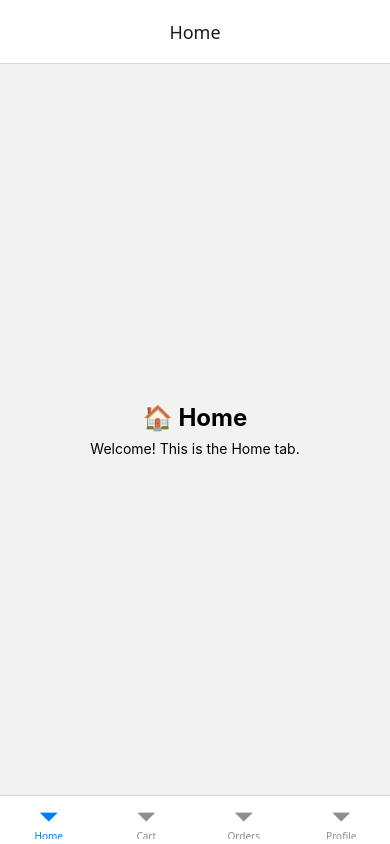
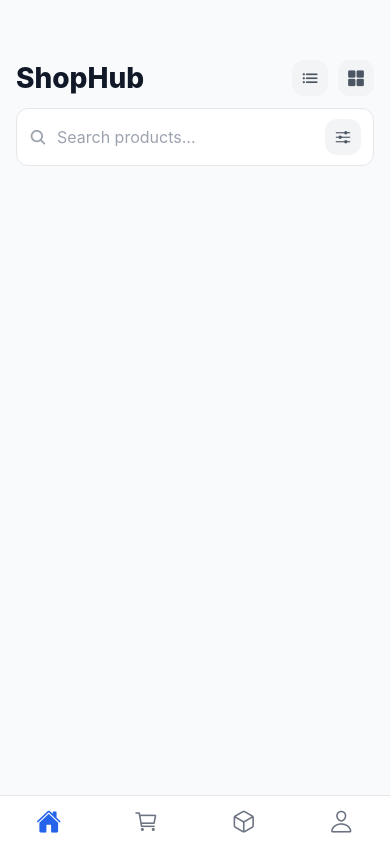
Before and after one commit to mahekgupta12/ShopHub, a React Native app: screen /MainTabs in a window 390 px wide. Built offline with nearby package versions, Linux system fonts and the light colour scheme.

Commit message:
home screen ui added

```diff
--- a/src/Navigation/BottomTabs.tsx
+++ b/src/Navigation/BottomTabs.tsx
@@ -1,21 +1,58 @@
 import React from "react";
 import { createBottomTabNavigator } from "@react-navigation/bottom-tabs";
+import Ionicons from "react-native-vector-icons/Ionicons";
+import { useSafeAreaInsets } from "react-native-safe-area-context";
 import type { BottomTabParamList } from "./types";
 
-import HomeScreen from "../Screens/Home/HomeScreens";
+import HomeScreens from "../Screens/Home/HomeScreens";
 import CartScreen from "../Screens/Cart/CartScreen";
-import OrdersScreen from "../Screens/Orders/OrdersScreens";
-import ProfileScreen from "../Screens/Profile/ProfileScreens"; // <-- lowercase p matches your file
+import OrdersScreens from "../Screens/Orders/OrdersScreens";
+import ProfileScreens from "../Screens/Profile/ProfileScreens";
 
 const Tab = createBottomTabNavigator<BottomTabParamList>();
 
 export default function BottomTabs() {
+  const insets = useSafeAreaInsets();
+
   return (
-    <Tab.Navigator initialRouteName="Home" screenOptions={{ headerTitleAlign: "center" }}>
-      <Tab.Screen name="Home" component={HomeScreen} />
+    <Tab.Navigator
+      initialRouteName="Home"
+      screenOptions={({ route }) => ({
+        headerShown: false,               // ⬅️ remove top title/header
+        tabBarHideOnKeyboard: true,
+        tabBarActiveTintColor: "#2563EB",
+        tabBarInactiveTintColor: "#6B7280",
+        tabBarLabelStyle: { fontSize: 12 },
+
+        // Let safe-area drive padding so it won't be cut by rounded corners
+        tabBarStyle: {
+          backgroundColor: "#fff",
+          borderTopWidth: 0.5,
+          borderTopColor: "#E5E7EB",
+          paddingTop: 6,
+          paddingBottom: Math.max(8, insets.bottom), // key line
+          // no fixed height!
+        },
+
+        // eslint-disable-next-line react/no-unstable-nested-components
+        tabBarIcon: ({ focused, color, size }) => {
+          const s = Math.max(size, 22);
+          let name: string;
+          switch (route.name) {
+            case "Home":    name = focused ? "home" : "home-outline"; break;
+            case "Cart":    name = focused ? "cart" : "cart-outline"; break;
+            case "Orders":  name = focused ? "cube" : "cube-outline"; break;
+            case "Profile": name = focused ? "person" : "person-outline"; break;
+            default:        name = "ellipse-outline";
+          }
+          return <Ionicons name={name} size={s} color={color} />;
+        },
+      })}
+    >
+      <Tab.Screen name="Home" component={HomeScreens} />
       <Tab.Screen name="Cart" component={CartScreen} />
-      <Tab.Screen name="Orders" component={OrdersScreen} />
-      <Tab.Screen name="Profile" component={ProfileScreen} />
+      <Tab.Screen name="Orders" component={OrdersScreens} />
+      <Tab.Screen name="Profile" component={ProfileScreens} />
     </Tab.Navigator>
   );
 }
--- a/src/Screens/Home/HomeScreens.tsx
+++ b/src/Screens/Home/HomeScreens.tsx
@@ -1,16 +1,105 @@
-import React from "react";
-import { View, Text, StyleSheet } from "react-native";
+import React, { useState } from "react";
+import { View, Text, TextInput, TouchableOpacity, StyleSheet } from "react-native";
+import Ionicons from "react-native-vector-icons/Ionicons";
 
-export default function HomeScreen() {
+export default function HomeScreens() {
+  const [query, setQuery] = useState("");
+
   return (
     <View style={styles.container}>
-      <Text style={styles.title}>🏠 Home</Text>
-      <Text>Welcome! This is the Home tab.</Text>
+      {/* Header */}
+      <View style={styles.headerRow}>
+        <Text style={styles.brand}>ShopHub</Text>
+
+        <View style={styles.headerActions}>
+          <TouchableOpacity style={styles.iconChip} activeOpacity={0.8}>
+            <Ionicons name="list" size={18} color="#4B5563" />
+          </TouchableOpacity>
+          <TouchableOpacity style={styles.iconChip} activeOpacity={0.8}>
+            <Ionicons name="grid" size={18} color="#4B5563" />
+          </TouchableOpacity>
+        </View>
+      </View>
+
+      {/* Search */}
+      <View style={styles.searchWrap}>
+        <Ionicons name="search" size={18} color="#9CA3AF" />
+        <TextInput
+          placeholder="Search products..."
+          value={query}
+          onChangeText={setQuery}
+          placeholderTextColor="#9CA3AF"
+          style={styles.searchInput}
+        />
+        <TouchableOpacity style={styles.filterChip} activeOpacity={0.8}>
+          <Ionicons name="options" size={18} color="#4B5563" />
+        </TouchableOpacity>
+      </View>
+
+      {/* Content area (empty for now) */}
+      <View style={styles.emptyArea}>
+        {/* keep this container for future sections (filters, categories, etc.) */}
+      </View>
     </View>
   );
 }
 
 const styles = StyleSheet.create({
-  container: { flex: 1, alignItems: "center", justifyContent: "center", padding: 24 },
-  title: { fontSize: 24, fontWeight: "700", marginBottom: 8 },
+  container: {
+    flex: 1,
+    backgroundColor: "#F8FAFC",
+    paddingHorizontal: 16,
+    paddingTop: 60,
+  },
+
+  /* Header */
+  headerRow: {
+    flexDirection: "row",
+    alignItems: "center",
+    justifyContent: "space-between",
+    marginBottom: 12,
+  },
+  brand: {
+    fontSize: 28,
+    fontWeight: "800",
+    color: "#111827",
+  },
+  headerActions: { flexDirection: "row", gap: 10 },
+  iconChip: {
+    height: 36,
+    width: 36,
+    borderRadius: 12,
+    backgroundColor: "#F3F4F6",
+    alignItems: "center",
+    justifyContent: "center",
+  },
+
+  /* Search */
+  searchWrap: {
+    flexDirection: "row",
+    alignItems: "center",
+    gap: 10,
+    backgroundColor: "#FFFFFF",
+    borderRadius: 12,
+    paddingHorizontal: 12,
+    paddingVertical: 10,
+    borderWidth: 1,
+    borderColor: "#E5E7EB",
+    marginBottom: 12,
+  },
+  searchInput: { flex: 1, fontSize: 16, color: "#111827", paddingVertical: 2 },
+  filterChip: {
+    height: 36,
+    width: 36,
+    borderRadius: 12,
+    backgroundColor: "#F3F4F6",
+    alignItems: "center",
+    justifyContent: "center",
+  },
+
+  /* Empty content placeholder */
+  emptyArea: {
+    flex: 1,
+    // add future content here
+  },
 });
```
